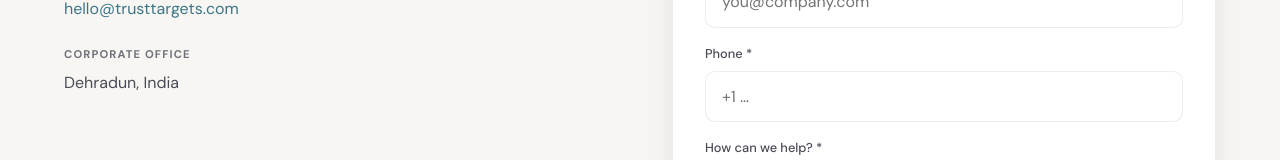
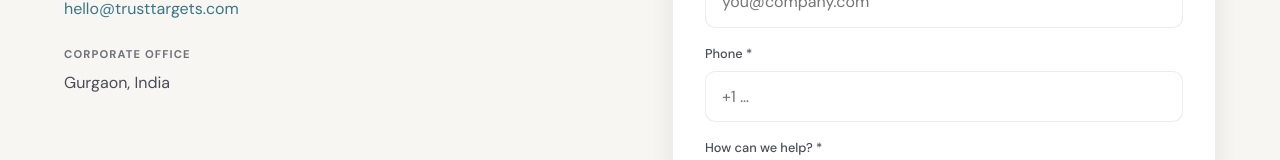
Before and after one commit to aaykmr/SecureTarget, a React (Vite) app in the folder site/: page / in a window 1280 px wide. Shown: the part 4396-4556 px from the top of the page. Built offline with nearby package versions, Linux system fonts and the light colour scheme; no server answers.

Commit message:
head office

```diff
--- a/site/src/components/Contact.tsx
+++ b/site/src/components/Contact.tsx
@@ -80,7 +80,7 @@ export function Contact() {
 
             <div className={styles.block}>
               <span className={styles.blockLabel}>Corporate office</span>
-              <p className={styles.text}>Dehradun, India</p>
+              <p className={styles.text}>Gurgaon, India</p>
             </div>
           </div>
 
```
